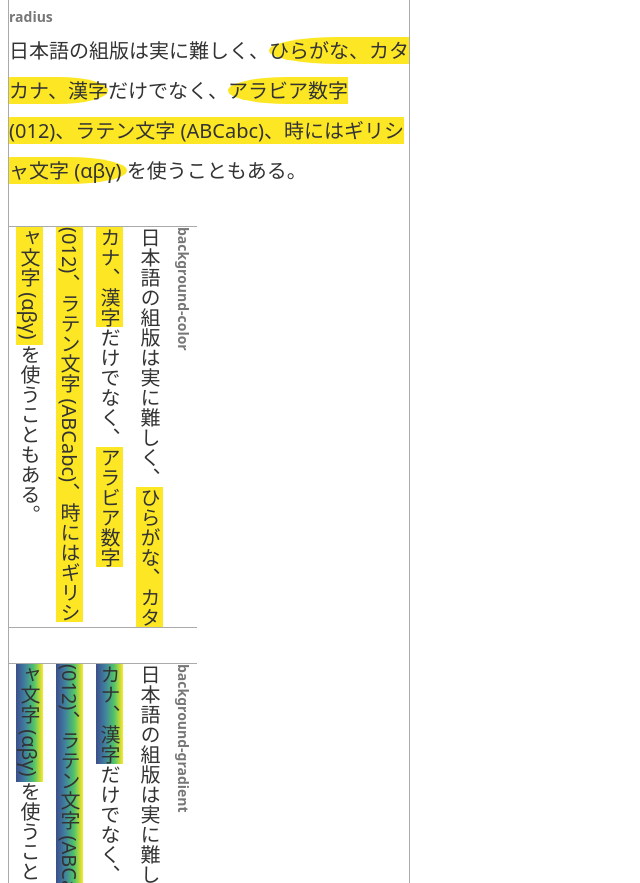
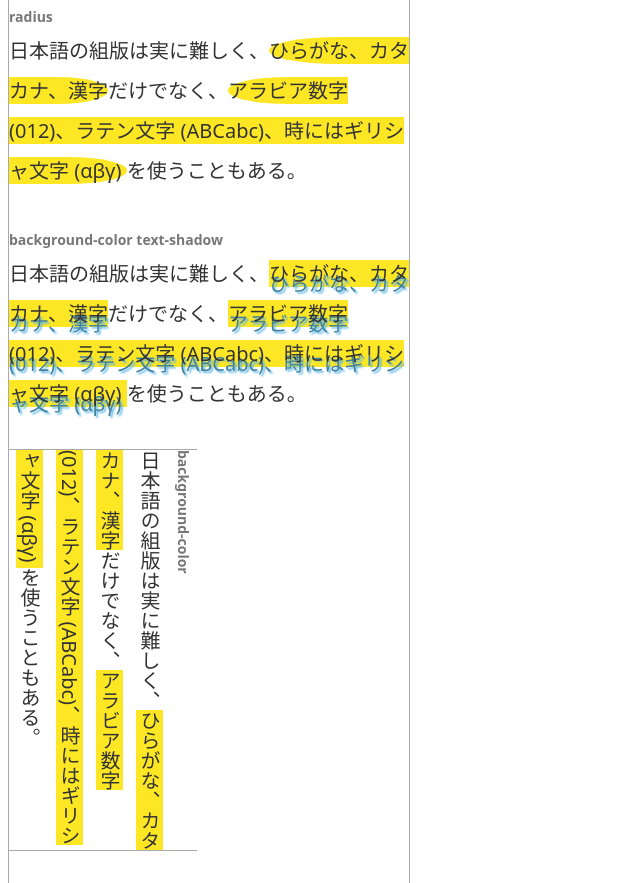
Before and after one commit to sharapeco/labs.suzume.dev., a website: page html/css/inline/index.html in a window 1280 px wide. Shown: the part 2103-2986 px from the top of the page, without its empty margins (0-640 px from the left). Drawn offline with Linux system fonts and the light colour scheme.

Commit message:
✨ インライン要素のテストにtext-shadowを追加

```diff
--- a/html/css/inline/index.html
+++ b/html/css/inline/index.html
@@ -69,6 +69,10 @@
 			background-color: #fde724;
 			border-radius: 50%;
 		}
+
+		.text-shadow {
+			text-shadow: 0 10px 0 #4080a0, 2px 12px 2px #5eb7e7;
+		}
 	</style>
 </head>
 
@@ -93,6 +97,7 @@
 			"box-shadow",
 			"box-shadow border-block-end",
 			"radius",
+			"background-color text-shadow",
 		];
 		for (const cls of classes) {
 			const el = template.cloneNode(true);
```
